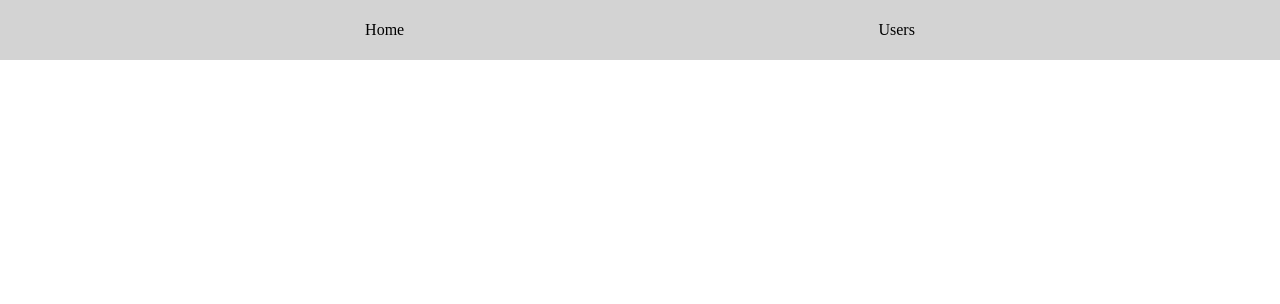
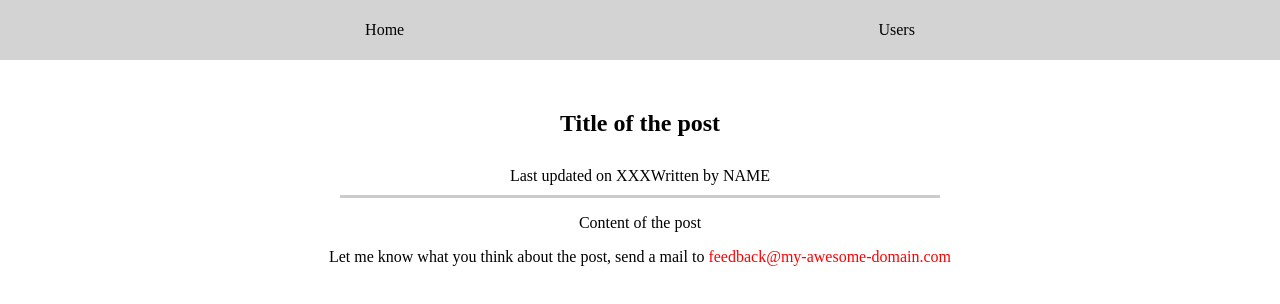
Before and after one commit to michaldobiezynski/nuxtBlog, a Nuxt app: page /posts/1 in a window 1280 px wide. Before the commit this address had no page. Shown: the top 304 px of the page. Built offline with nearby package versions, Linux system fonts and the light colour scheme.

Commit message:
Creating The Main 'Sections' - Pages

```diff
--- /dev/null
+++ b/pages/about/index.vue
@@ -0,0 +1,36 @@
+<template>
+  <div class="about-page">
+    <h1>This is my absolutely fantastic "About Me" Page!</h1>
+    <p>
+      Lorem ipsum, dolor sit amet consectetur adipisicing elit. Totam officiis
+      ab voluptatibus assumenda error quas deleniti eius? Suscipit, numquam?
+      Quis aliquid non animi numquam amet voluptas dolorum sunt aspernatur
+      commodi?
+    </p>
+    <p>
+      Lorem ipsum, dolor sit amet consectetur adipisicing elit. Totam officiis
+      ab voluptatibus assumenda error quas deleniti eius? Suscipit, numquam?
+      Quis aliquid non animi numquam amet voluptas dolorum sunt aspernatur
+      commodi?
+    </p>
+    <p>
+      Lorem ipsum, dolor sit amet consectetur adipisicing elit. Totam officiis
+      ab voluptatibus assumenda error quas deleniti eius? Suscipit, numquam?
+      Quis aliquid non animi numquam amet voluptas dolorum sunt aspernatur
+      commodi?
+    </p>
+    <p>
+      Lorem ipsum, dolor sit amet consectetur adipisicing elit. Totam officiis
+      ab voluptatibus assumenda error quas deleniti eius? Suscipit, numquam?
+      Quis aliquid non animi numquam amet voluptas dolorum sunt aspernatur
+      commodi?
+    </p>
+  </div>
+</template>
+
+<style scoped>
+.about-page {
+  text-align: center;
+  padding: 30px;
+}
+</style>
--- /dev/null
+++ b/pages/posts/_id/index.vue
@@ -0,0 +1,75 @@
+<template>
+  <div class="single-post-page">
+    <section class="post">
+      <h1>Title of the post</h1>
+      <div class="post-details">
+        <div>Last updated on XXX</div>
+        <div>Written by NAME</div>
+      </div>
+      <p>Content of the post</p>
+    </section>
+    <section class="post-feedback">
+      <p>
+        Let me know what you think about the post, send a mail to
+        <a href="mailto:feedback@my-awesome-domain.com"
+          >feedback@my-awesome-domain.com</a
+        >
+      </p>
+    </section>
+  </div>
+</template>
+
+
+<style scoped>
+.single-post-page {
+  padding: 30px;
+  text-align: center;
+  box-sizing: border-box;
+}
+
+.post {
+  width: 100%;
+}
+
+@media (min-width: 768px) {
+  .post {
+    width: 600px;
+    margin: auto;
+  }
+}
+
+.post-title {
+  margin: 0;
+}
+
+.post-details {
+  padding: 10px;
+  box-sizing: border-box;
+  border-bottom: 3px solid #ccc;
+  display: flex;
+  justify-content: center;
+  align-items: center;
+  flex-direction: column;
+}
+
+@media (min-width: 768px) {
+  .post-details {
+    flex-direction: row;
+  }
+}
+
+.post-detail {
+  color: rgb(88, 88, 88);
+  margin: 0 10px;
+}
+
+.post-feedback a {
+  color: red;
+  text-decoration: none;
+}
+
+.post-feedback a:hover,
+.post-feedback a:active {
+  color: salmon;
+}
+</style>
--- /dev/null
+++ b/pages/posts/index.vue
@@ -0,0 +1,13 @@
+<template>
+  <div class="posts-page">
+
+  </div>
+</template>
+
+<style>
+.posts-page {
+  display: flex;
+  justify-content: center;
+  align-items: center;
+}
+</style>
```
